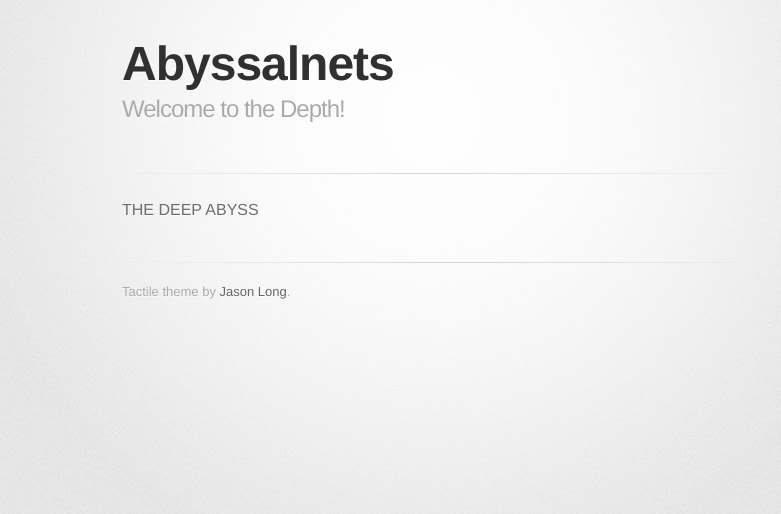
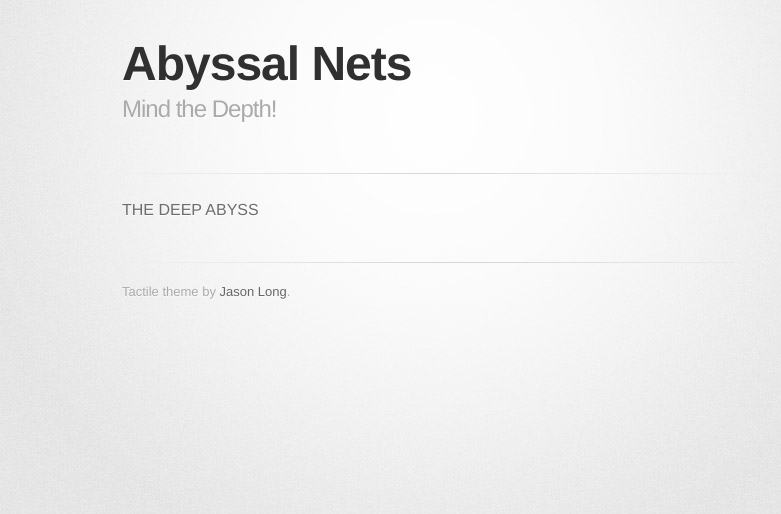
Before and after one commit to abyssalnets/abyssalnets.github.io, a plain HTML site: page index.html in a window 1280 px wide. Shown: the whole page, without its empty margins (208-989 px from the left). Drawn offline with Linux system fonts and the light colour scheme; a web font is replaced by a local one.

Commit message:
fixing index page

```diff
--- a/index.html
+++ b/index.html
@@ -10,7 +10,7 @@
     <!--[if lt IE 9]>
     <script src="//html5shiv.googlecode.com/svn/trunk/html5.js"></script>
     <![endif]-->
-    <title>Abyssalnets by abyssalnets</title>
+    <title>AbyssalNets</title>
   </head>
 
   <body>
@@ -18,8 +18,8 @@
       <div class="inner">
 
         <header>
-          <h1>Abyssalnets</h1>
-          <h2>Welcome to the Depth!</h2>
+          <h1>Abyssal Nets</h1>
+          <h2>Mind the Depth!</h2>
         </header>
 
 
```
